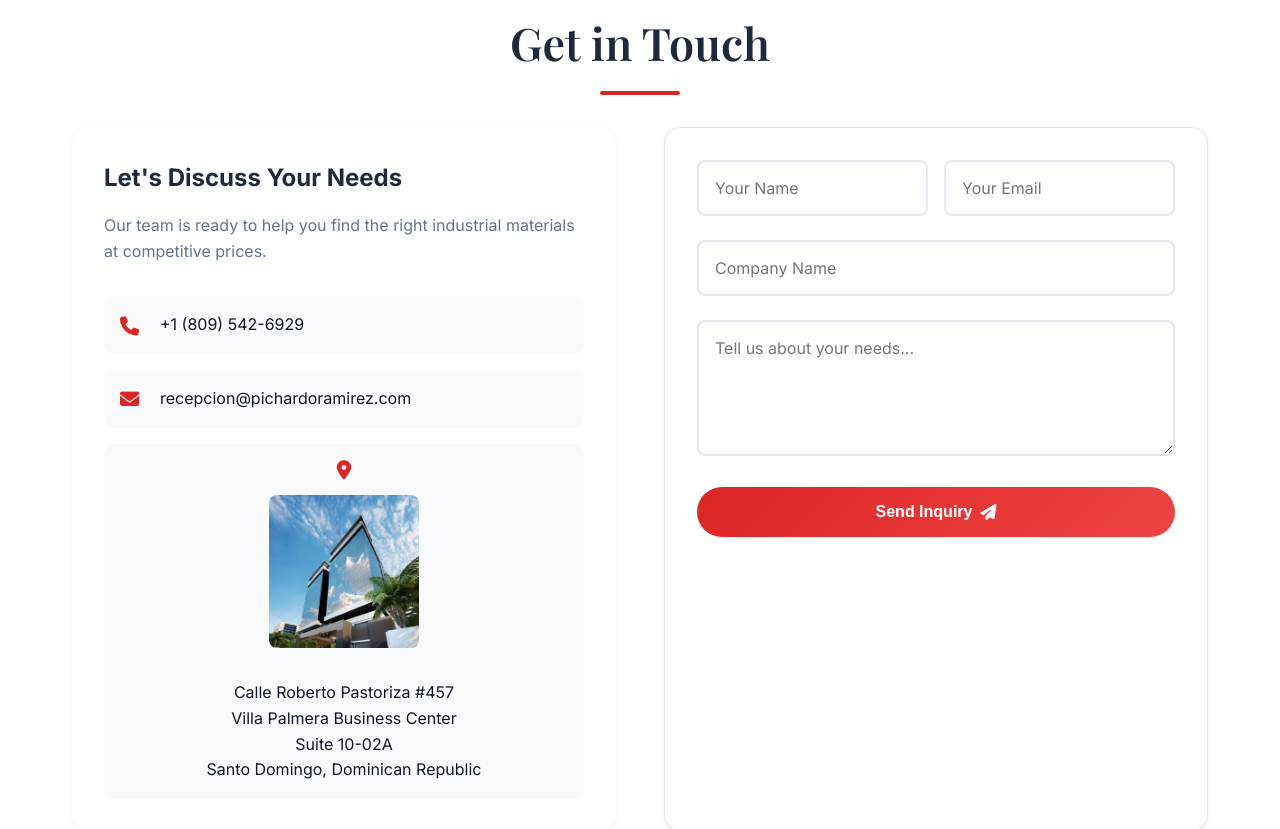
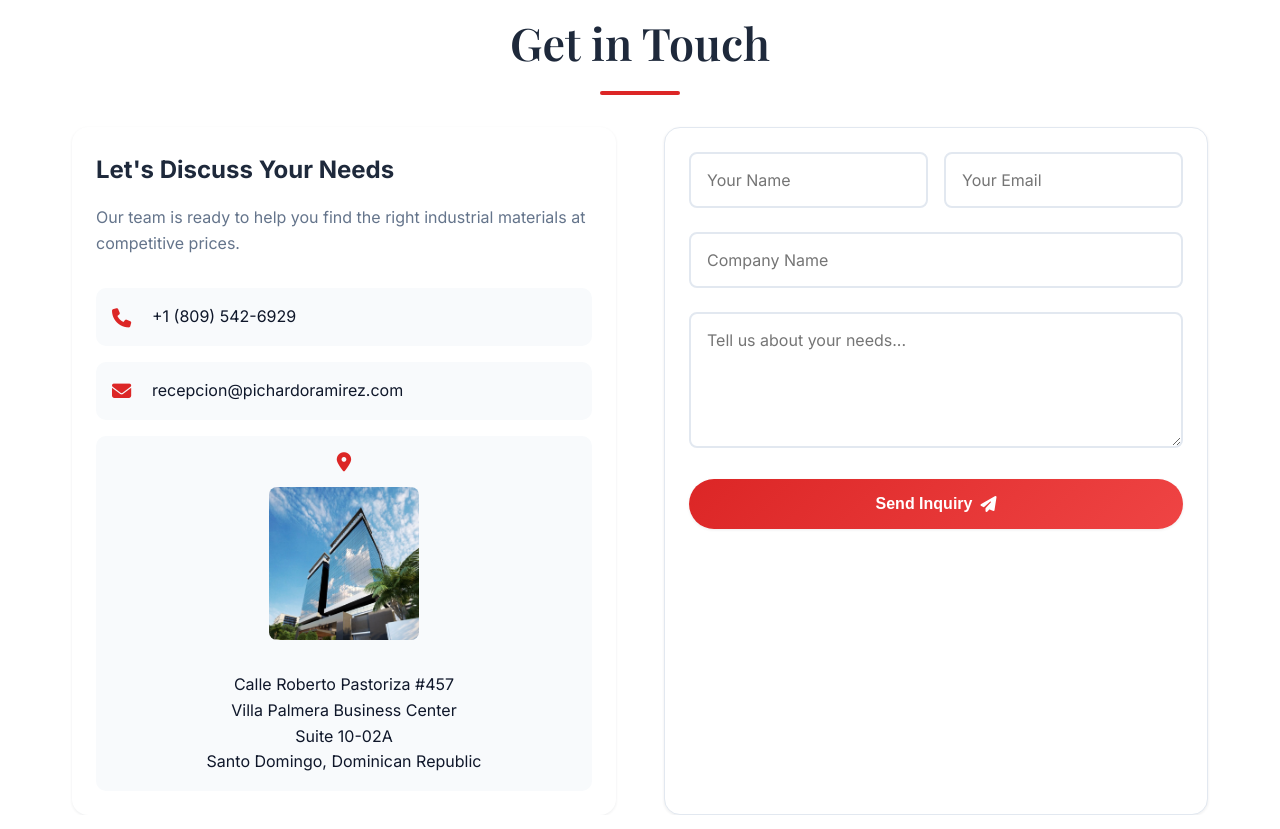
Before and after one commit to josepuello1/PichardoRamirezWebsite.github.io, a plain HTML site: page index.html in a window 1280 px wide. Shown: the part 5160-5989 px from the top of the page. Drawn offline with nearby package versions, Linux system fonts and the light colour scheme.

Commit message:
Modified page

```diff
--- a/index.html
+++ b/index.html
@@ -722,7 +722,7 @@
 
         .contact-info {
             background: white;
-            padding: 2rem;
+            padding: 1.5rem;
             border-radius: 16px;
             box-shadow: var(--shadow);
         }
@@ -785,6 +785,7 @@
             border-radius: 16px;
             box-shadow: var(--shadow);
             border: 1px solid var(--border);
+            padding: 1.5rem;
         }
 
         .form-group {
```
